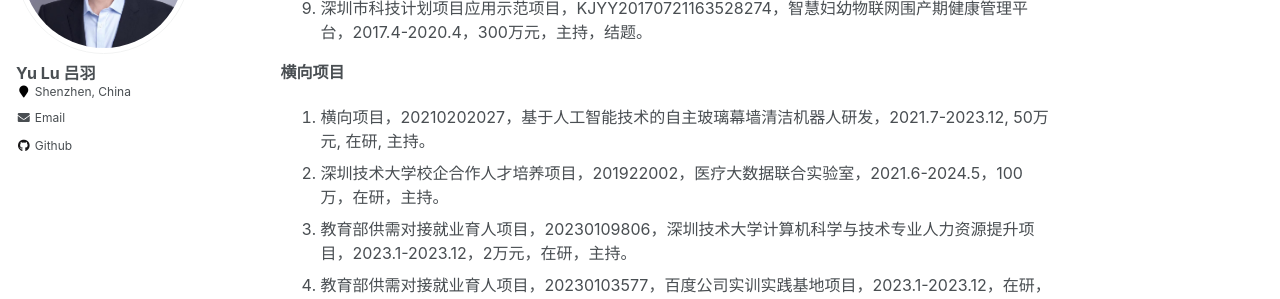
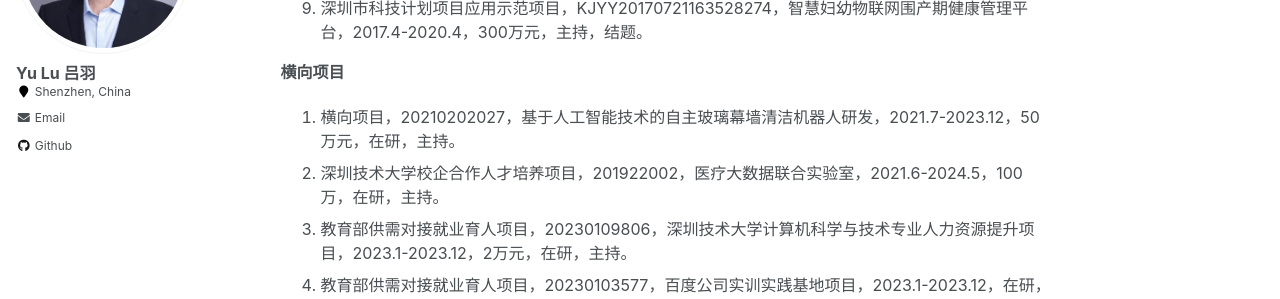
Before and after one commit to YukariUmezawa/lvyu.github.io, a Jekyll site: the page built from _pages/about.md, in a window 1280 px wide and 900 px high, scrolled down 1560 px. Shown: the part 153-452 px from the top of the window. Built offline with Jekyll 4.4.1, drawn with Linux system fonts in a browser that asks for light colours.

```diff
--- a/_pages/about.md
+++ b/_pages/about.md
@@ -61,7 +61,7 @@ News
 
 ***横向项目***
 
-1. 横向项目，20210202027，基于人工智能技术的自主玻璃幕墙清洁机器人研发，2021.7-2023.12, 50万元, 在研, 主持。
+1. 横向项目，20210202027，基于人工智能技术的自主玻璃幕墙清洁机器人研发，2021.7-2023.12，50万元，在研，主持。
 2. 深圳技术大学校企合作人才培养项目，201922002，医疗大数据联合实验室，2021.6-2024.5，100万，在研，主持。
 3. 教育部供需对接就业育人项目，20230109806，深圳技术大学计算机科学与技术专业人力资源提升项目，2023.1-2023.12，2万元，在研，主持。
 4. 教育部供需对接就业育人项目，20230103577，百度公司实训实践基地项目，2023.1-2023.12，在研，参与。
```
